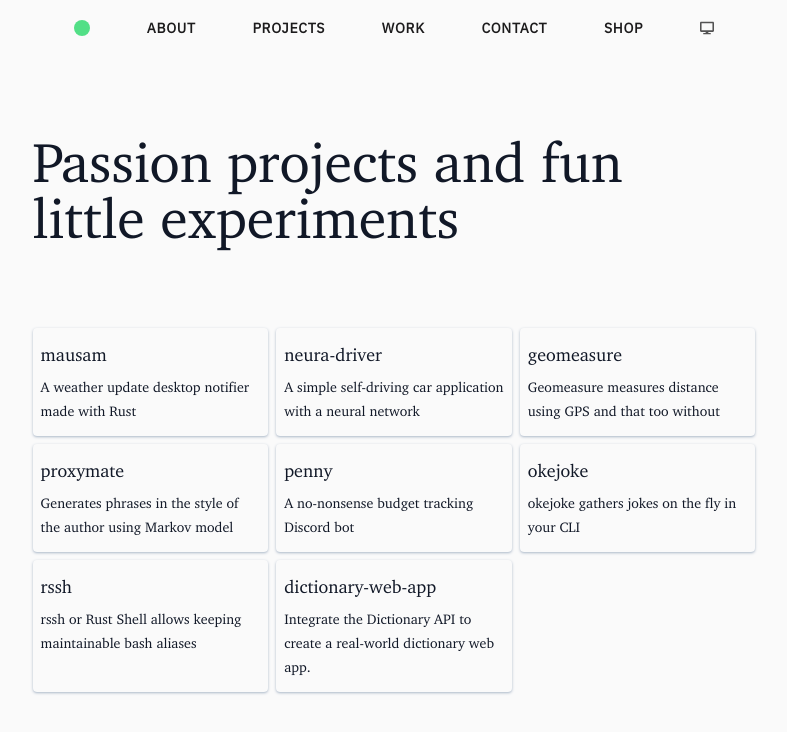
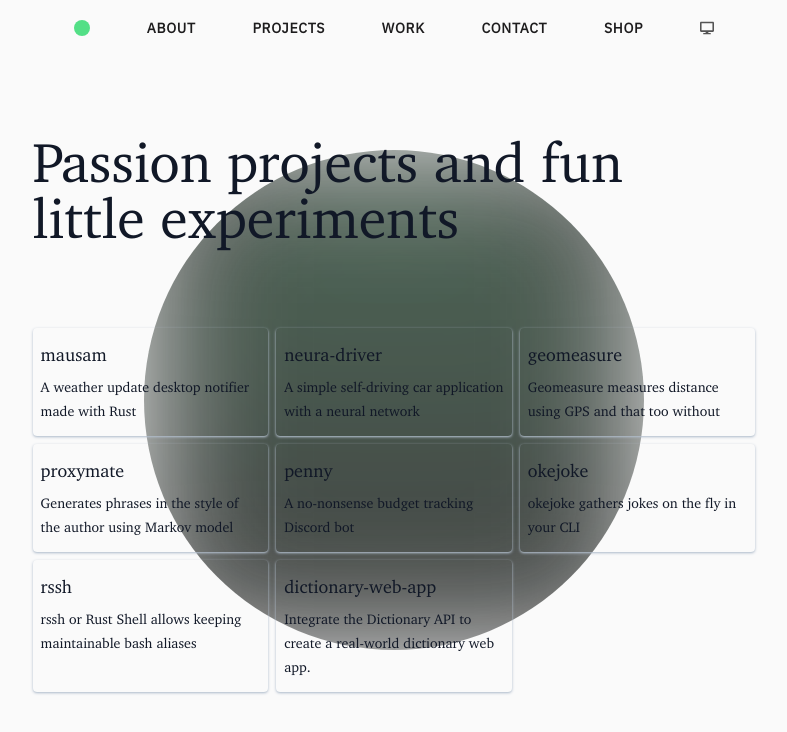
Before and after one commit to lloydlobo/lloydlobo.com, a Next.js app: page /projects in a window 1280 px wide. Shown: the top 732 px of the page, without its empty margins (246-1033 px from the left). Built offline with nearby package versions, Linux system fonts and the light colour scheme.

Commit message:
feat: add blob backdrop spotlight effect

```diff
--- a/components/effects/MouseBlob.tsx
+++ b/components/effects/MouseBlob.tsx
@@ -1,19 +1,40 @@
-import React from "react";
+import React, { useEffect } from "react";
 
-export function MouseBlob() {
-  return (
-    <>
+/* Disable the aspect ratio for slinky effect */
+/*
       <style jsx global>
         {`
           #blob {
             background-color: white;
             height: 500px;
             aspect-ratio: 1;
+            border: 1px solid red;
             position: absolute;
           }
         `}
       </style>
-      <div id="blob"></div>
+*/
+
+//
+// Inspiration: https://www.youtube.com/watch?v=kySGqoU7X-s
+export function MouseBlob() {
+  useEffect(() => {
+    const blob = document.getElementById("blob");
+    document.body.onpointermove = (event) => {
+      const { clientX, clientY } = event;
+
+      blob.style.left = `${clientX}px`;
+      blob.style.top = `${clientY}px`;
+    };
+
+    return () => { };
+  }, []);
+  return (
+    <>
+      <div
+        id="blob"
+        className="absolute aspect-square h-[500px] bg-gradient-to-t from-on-primary to-green-400 left-1/2 top-1/2 -translate-x-1/2 -translate-y-1/2 rounded-[50%] blur-3xl brightness-[25%]  mix-blend-screen disabled:mix-blend-multiply backdrop-blur-xl -z-[9999999]"
+      ></div>
     </>
   );
 }
--- a/pages/projects.tsx
+++ b/pages/projects.tsx
@@ -1,7 +1,47 @@
+import { MouseBlob } from "@/components/effects/MouseBlob";
 import Layout from "@/components/Layout";
 import { Section } from "@/components/Section";
 import { WorkProjects } from "@/components/WorkProjects";
-import React from "react";
+import React, { useEffect } from "react";
+
+export default function Projects(props: {}) {
+  return (
+    <>
+      <MouseBlob />
+      <Layout>
+        <>
+          <main className="">
+            <div className="grid">
+              <Section>
+                <article className="w-full">
+                  <h1
+                    className={`pr-[5vw]`} // className={`dark:prose-slate pr-[5vw]`}
+                  >
+                    <span className="">Passion projects</span>
+                    {" and"} fun little experiments
+                  </h1>
+                </article>
+              </Section>
+            </div>
+
+            <div className={`mx-auto space-y-20 lg:space-y-28 mt-8`}>
+              <Section>
+                <article>
+                  <div
+                    className="grid
+                 prose-sm gap-2 py-4 grid-cols-2 lg:grid-cols-3"
+                  >
+                    <WorkProjects />
+                  </div>
+                </article>
+              </Section>
+            </div>
+          </main>
+        </>
+      </Layout>
+    </>
+  );
+}
 
 // <style jsx global>
 //   {`
@@ -23,39 +63,3 @@ import React from "react";
 //     }
 //   `}
 // </style>
-export default function Projects(props: {}) {
-  return (
-    <Layout>
-      <>
-        <main className="">
-          <div className="grid">
-            <Section>
-              <article className="w-full">
-                <h1
-                  className={`pr-[5vw]`}
-                // className={`dark:prose-slate pr-[5vw]`}
-                >
-                  <span className="">Passion projects</span> and fun little
-                  experiments
-                </h1>
-              </article>
-            </Section>
-          </div>
-
-          <div className={`mx-auto space-y-20 lg:space-y-28 mt-8`}>
-            <Section>
-              <article>
-                <div
-                  className="grid
-                 prose-sm gap-2 py-4 grid-cols-2 lg:grid-cols-3"
-                >
-                  <WorkProjects />
-                </div>
-              </article>
-            </Section>
-          </div>
-        </main>
-      </>
-    </Layout>
-  );
-}
```
